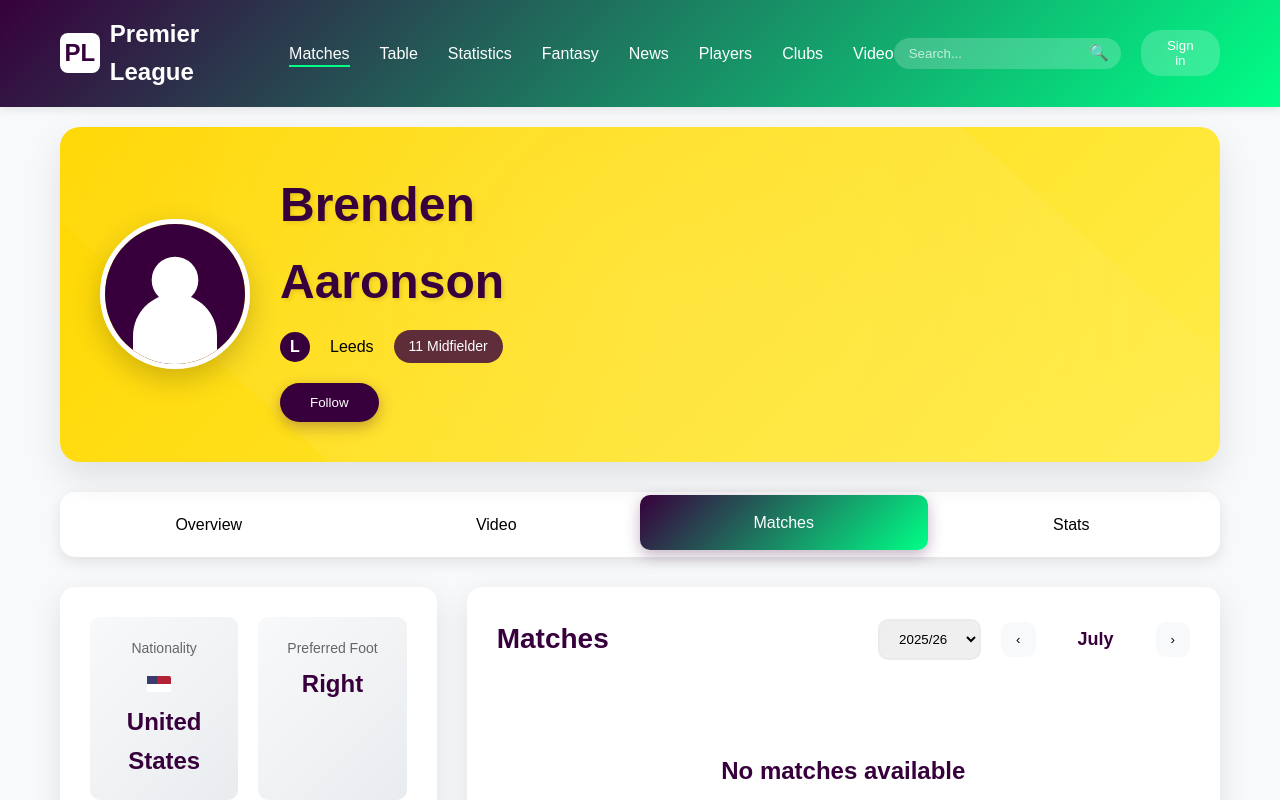
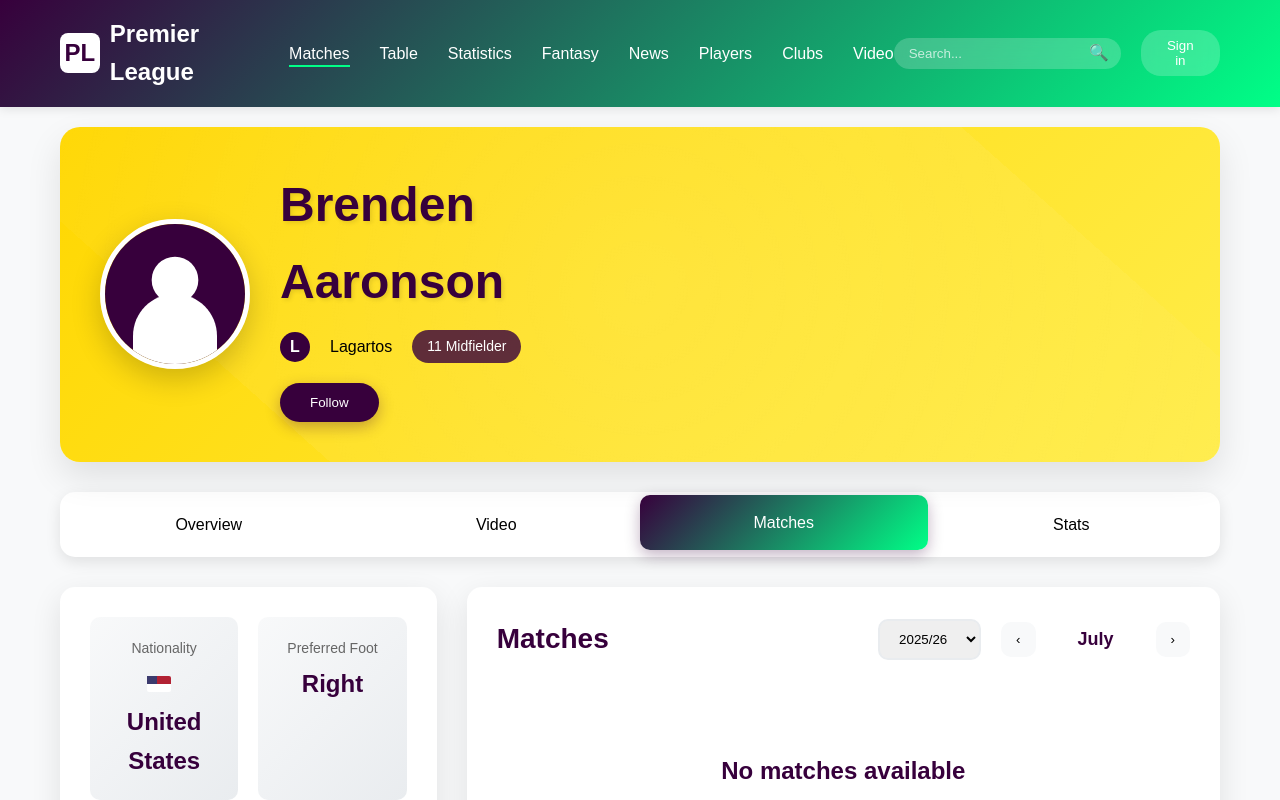
Before and after one commit to agarciap91/test-page, a plain HTML site: page index.html in a window 1280 px wide. Shown: the top 800 px of the page. Drawn offline with Linux system fonts and the light colour scheme.

Commit message:
Update index.html

```diff
--- a/index.html
+++ b/index.html
@@ -3,7 +3,7 @@
 <head>
     <meta charset="UTF-8">
     <meta name="viewport" content="width=device-width, initial-scale=1.0">
-    <title>Brenden Aaronson - Premier League</title>
+    <title>Fanuel Aranda - Premier League</title>
     <style>
         * {
             margin: 0;
@@ -545,7 +545,7 @@
                     <h1>Brenden<br>Aaronson</h1>
                     <div class="player-details">
                         <div class="team-badge">L</div>
-                        <span>Leeds</span>
+                        <span>Lagartos</span>
                         <div class="position-badge">11 Midfielder</div>
                     </div>
                     <button class="follow-btn">Follow</button>
```
